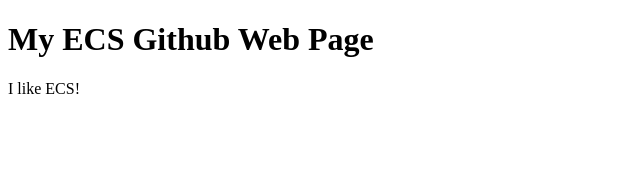
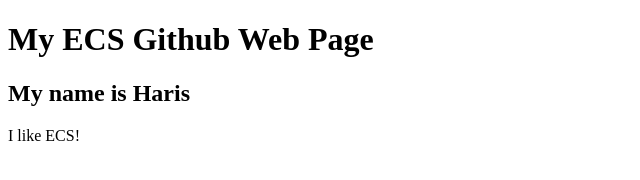
Before and after one commit to HarisMirza/HarisMirza.github.io, a plain HTML site: page index.html in a window 1280 px wide. Shown: the whole page, without its empty margins (0-640 px from the left). Drawn offline with Linux system fonts and the light colour scheme.

Commit message:
Update index.html

```diff
--- a/index.html
+++ b/index.html
@@ -4,6 +4,7 @@
 <body>
 
 <h1>My ECS Github Web Page</h1>
+<h2>My name is Haris</h2>
 <p>I like ECS!</p>
 
 </body>
```
